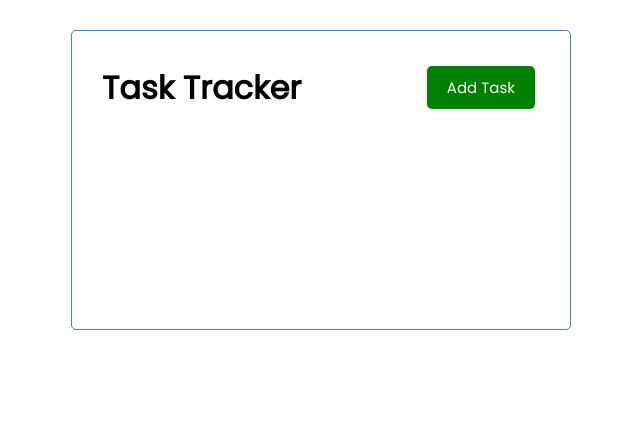
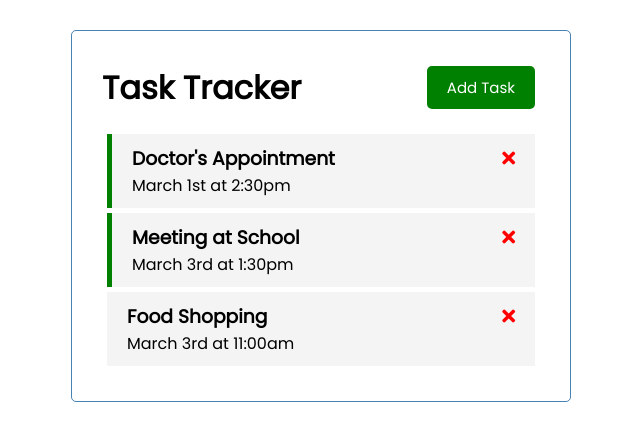
Before and after one commit to xebol/task-tracker, a Vue app: page / in a window 1280 px wide. Shown: the top 440 px of the page, without its empty margins (319-959 px from the left). Built offline with nearby package versions, Linux system fonts and the light colour scheme.

Commit message:
render tasks data and allow for deletion of data by emitting a custom event

```diff
--- a/public/index.html
+++ b/public/index.html
@@ -1,14 +1,20 @@
 <!DOCTYPE html>
 <html lang="">
+
 <head>
   <meta charset="utf-8">
   <meta http-equiv="X-UA-Compatible" content="IE=edge">
   <meta name="viewport" content="width=device-width,initial-scale=1.0">
+  <link rel="stylesheet" href="https://cdnjs.cloudflare.com/ajax/libs/font-awesome/5.15.2/css/all.min.css" />
   <link rel="icon" href="<%= BASE_URL %>favicon.ico">
-    <title><%= htmlWebpackPlugin.options.title %></title>
+  <title>
+    <%= htmlWebpackPlugin.options.title %>
+  </title>
 </head>
+
 <body>
   <div id="app"></div>
   <!-- built files will be auto injected -->
 </body>
+
 </html>
--- a/src/App.vue
+++ b/src/App.vue
@@ -1,23 +1,33 @@
 <template>
   <div class="container">
     <Header title="Task Tracker"/>
+    <Tasks @delete-task="deleteTask" v-bind:tasks="tasks"/>
   </div>
 </template>
 
 
 <script>
 import Header from './components/Header';
+import Tasks from './components/Tasks';
 
 
 export default {
-  //define component here
+  //Register component here
   name: 'App',
   components: {
-    Header
+    Header,
+    Tasks
   },
   data() {
     return {
       tasks: [],
+    }
+  },
+  methods: {
+    deleteTask(id) {
+      if(confirm("Are you sure?")) {
+        this.tasks = this.tasks.filter((task) => task.id !== id)
+      }
     }
   },
   created() {
--- a/src/components/Button.vue
+++ b/src/components/Button.vue
@@ -6,7 +6,7 @@
 <script>
   export default {
     /* eslint-disable */
-    name: 'Button',
+    name: "Button",
     props: {
       text: String,
       color: String
--- a/src/components/Header.vue
+++ b/src/components/Header.vue
@@ -11,7 +11,7 @@
 
 export default {
   /* eslint-disable */
-  name: 'Header',
+  name: "Header",
   props: {
     title: String
   },
--- /dev/null
+++ b/src/components/Task.vue
@@ -0,0 +1,52 @@
+<template>
+  <!-- add ternary to conditionally render style -->
+  <div :class="[task.reminder ? 'reminder' : '', 'task']">
+    <h3>
+      {{ task.text }}
+      <i @click="onDelete(task.id)" class="fas fa-times"></i>
+    </h3>
+    <p>{{ task.day }}
+    </p>
+  </div>
+</template>
+
+
+<script>
+export default {
+  /* eslint-disable */
+  name: "Task",
+  props: {
+    task: Object
+  },
+  methods: {
+    onDelete(id) {
+      //emit custom event to App component. Emit works one level at a time
+      this.$emit('delete-task', id)
+    }
+  }
+};
+</script>
+
+
+<style scope>
+.fas {
+  color: red;
+}
+
+.task {
+  background: #f4f4f4;
+  margin: 5px;
+  padding: 10px 20px;
+  cursor: pointer;
+}
+
+.task.reminder {
+  border-left: 5px solid green;
+}
+
+.task h3 {
+  display: flex;
+  align-items: center;
+  justify-content: space-between;
+}
+</style>
--- a/src/components/Tasks.vue
+++ b/src/components/Tasks.vue
@@ -1,3 +1,25 @@
 <template>
+  <!-- loop through tasks array. v-bind:key === :key-->
+  <div v-for="task in tasks" :key="task.id">
+    <!-- handle the emit from Task component -->
+    <Task @delete-task="$emit('delete-task', task.id)" :task="task" />
+  </div>
+</template>
 
-</template>
+
+<script>
+import Task from './Task.vue';
+
+
+export default {
+  /* eslint-disable */
+  name: "Tasks",
+  props: {
+    tasks: Array
+  },
+  components: {
+    Task
+  },
+  emits: ['delete-task']
+};
+</script>
```
Lines whose indentation alone changed are shown as unchanged.
